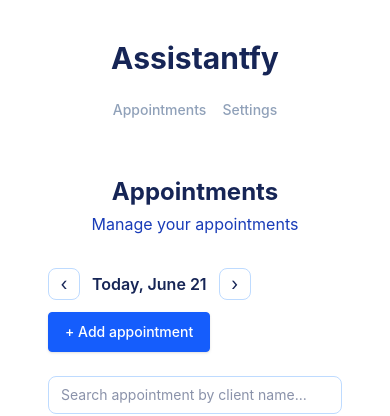
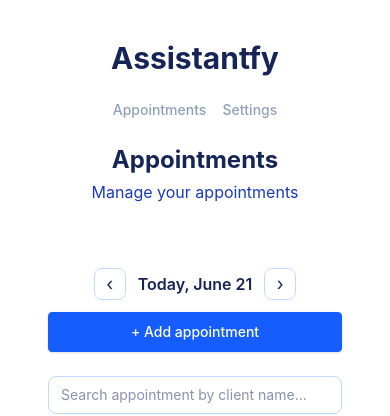
Before and after one commit to javiperezdev/assistantfy, a React (Vite) app in the folder frontend/: page / in a window 390 px wide. Shown: the top 416 px of the page. Built offline with nearby package versions, Linux system fonts and the light colour scheme; no server answers.

Commit message:
enhace(mobile): improved UI/UX

```diff
--- /dev/null
+++ b/frontend/src/components/SectionHeader.tsx
@@ -0,0 +1,13 @@
+interface SectionHeaderProps {
+    title: String;
+    subtitle: String;
+}
+
+export function SectionHeader({ title, subtitle } : SectionHeaderProps) {
+    return(
+        <div className="flex flex-col items-center max-w-6xl mx-auto mb-8">
+            <h1 className="text-2xl font-bold text-blue-950">{title}</h1>
+            <p className="text-center text-blue-800 mt-1">{subtitle}</p>
+        </div>
+    )
+}
--- a/frontend/src/components/TopNavigation.tsx
+++ b/frontend/src/components/TopNavigation.tsx
@@ -1,7 +1,7 @@
 import { Link } from "react-router-dom";
 import { Button } from "./Button";
 
-export default function TopNavigation() {
+export function TopNavigation() {
     return (
         <div className="flex flex-col items-center gap-4 px-6 py-4 max-w-7xl mx-auto justify-between md:flex-row">
             <h1 className="text-3xl font-bold text-blue-950">Assistantfy</h1>
--- a/frontend/src/views/AppointmentsView/AppointmentsContainer.tsx
+++ b/frontend/src/views/AppointmentsView/AppointmentsContainer.tsx
@@ -98,7 +98,7 @@ export function AppointmentsContainer() {
 
     return (
         <div className="flex flex-col gap-6">
-            <div className="flex items-center justify-between flex-wrap gap-3">
+            <div className="flex flex-col md:flex-row md:justify-between flex-wrap gap-3">
                 <DateNavigation date={date} onPrevDay={() => changeDay(-1)} onNextDay={() => changeDay(1)} />
                 <Button onClick={() => setIsPopUpOpen(true)} infoMessage="Book a new appointment">
                     + Add appointment
--- a/frontend/src/views/AppointmentsView/AppointmentsView.tsx
+++ b/frontend/src/views/AppointmentsView/AppointmentsView.tsx
@@ -1,17 +1,15 @@
-import TopNavigation from "../../components/TopNavigation";
+import { TopNavigation } from "../../components/TopNavigation";
 import { AppointmentsContainer } from "./AppointmentsContainer";
+import { SectionHeader } from "../../components/SectionHeader";
+
 
 export function AppointmentsView() {
     return (
         <div className="bg-white min-h-screen p-6 md:p-10">
             <TopNavigation />
+            <SectionHeader title="Appointments" subtitle="Manage your appointments"/>
             <div className="bg-white min-h-screen">
                 <div className="max-w-6xl mx-auto px-6 py-8 flex flex-col gap-8">
-                    <div className="flex flex-col items-center">
-                            <h1 className="text-2xl font-bold text-blue-950">Appointments</h1>
-                            <p className="text-blue-800 mt-1">Manage your appointments</p>
-                    </div>
-
                     <AppointmentsContainer />
                 </div>
             </div>
--- a/frontend/src/views/AppointmentsView/DateNavigation.tsx
+++ b/frontend/src/views/AppointmentsView/DateNavigation.tsx
@@ -13,7 +13,7 @@ export function DateNavigation({ date, onPrevDay, onNextDay }: DateNavigationPro
         : date.toLocaleDateString("en-US", { weekday: "long", month: "long", day: "numeric" });
 
     return (
-        <div className="flex items-center gap-3">
+        <div className="flex items-center justify-center gap-3">
             <button className={arrowStyles} onClick={onPrevDay} aria-label="Previous day">‹</button>
             <span className="text-blue-950 font-semibold">{label}</span>
             <button className={arrowStyles} onClick={onNextDay} aria-label="Next day">›</button>
--- a/frontend/src/views/SettingsView/SettingView.tsx
+++ b/frontend/src/views/SettingsView/SettingView.tsx
@@ -1,18 +1,15 @@
 import { WorkerContainer } from "./workers/WorkerContainer";
 import { ServicesContainer } from "./services/ServicesContainer";
 import { BusinessHoursContainer } from "./business/BusinessHoursContainer";
-import TopNavigation from "../../components/TopNavigation";
+import { SectionHeader } from "../../components/SectionHeader";
+import { TopNavigation }  from "../../components/TopNavigation";
 
 export function SettingView() {
 
     return (
         <div className="bg-white min-h-screen p-6 md:p-10">
             <TopNavigation />
-            <div className="max-w-6xl mx-auto mb-8">
-                <h1 className="text-3xl font-bold text-blue-950">Configurations</h1>
-                <p className="text-blue-800 mt-1">Manage your team, services and business hours.</p>
-            </div>
-
+            <SectionHeader title="Configurations" subtitle="Manage your team, services and business hours."/>
             <div className="max-w-6xl mx-auto grid grid-cols-1 lg:grid-cols-3 gap-8 items-start">
                 <WorkerContainer />
                 <ServicesContainer />
```
Also changed, not shown: 1 other file (tests, documents, lock files or other folders).
